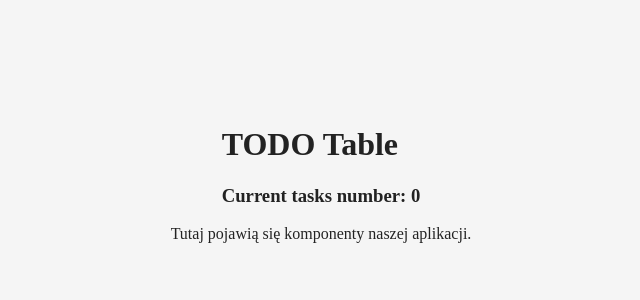
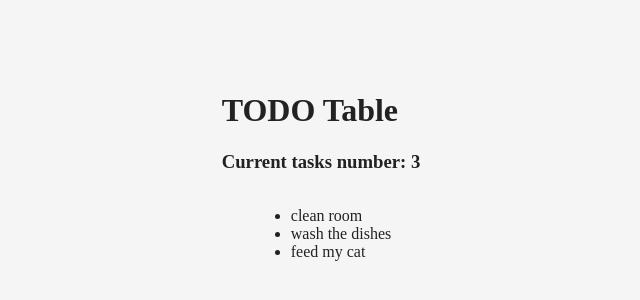
Before and after one commit to djrokita/Kodilla_16_4, a React app: page / in a window 1280 px wide. Shown: the part 234-534 px from the top of the page, without its empty margins (327-967 px from the left). Built offline with nearby package versions, Linux system fonts and the light colour scheme.

Commit message:
Fixed TodoList and included it to App

```diff
--- a/src/containers/App.js
+++ b/src/containers/App.js
@@ -2,12 +2,26 @@ import React from "react";
 import uuid from "uuid";
 import style from "./App.css";
 import Title from "./../presentations/Title.js";
+import TodoList from "./../presentations/TodoList.js";
 
 class App extends React.Component {
   constructor() {
     super();
     this.state = {
-      data: []
+      data: [
+        {
+            id: 1,
+            text: 'clean room'
+        },
+        {
+            id: 2,
+            text: 'wash the dishes'
+        },
+        {
+            id: 3,
+            text: 'feed my cat'
+        }
+      ]
     };
   }
   addTodo(val) {
@@ -26,7 +40,7 @@ class App extends React.Component {
     return (
       <div className={style.TodoApp}>
         <Title counter={this.state.data.length} />
-        Tutaj pojawią się komponenty naszej aplikacji.
+        <TodoList items={this.state.data} />
       </div>
     );
   }
--- a/src/presentations/TodoList.js
+++ b/src/presentations/TodoList.js
@@ -5,7 +5,7 @@ const TodoList  = props => {
 		return (
 			<li key={item.id}>{item.text}</li>
 		);
-	}
+	});
 	return (
 		<ul>
 			{listItem}
```
